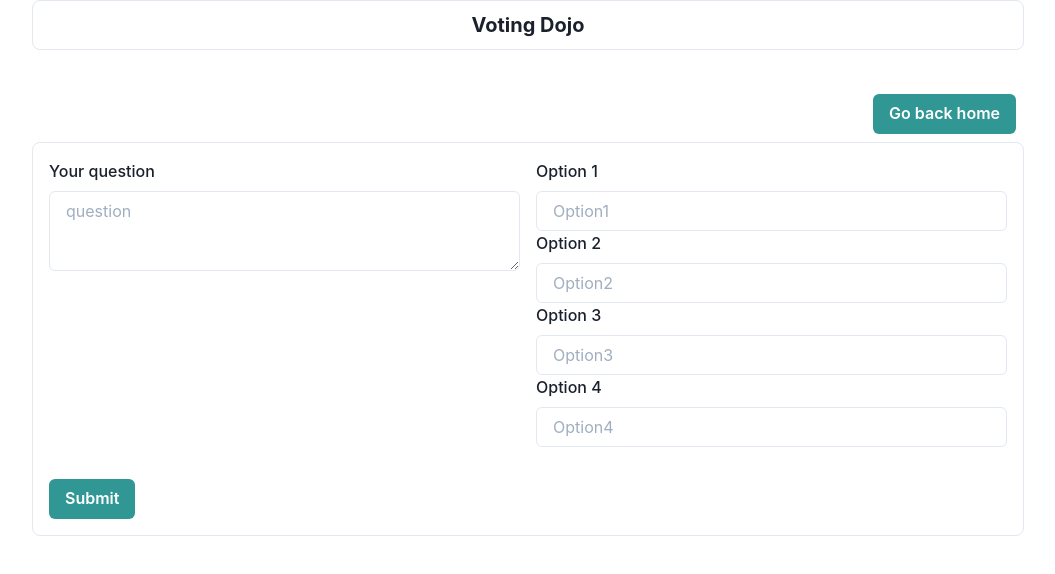
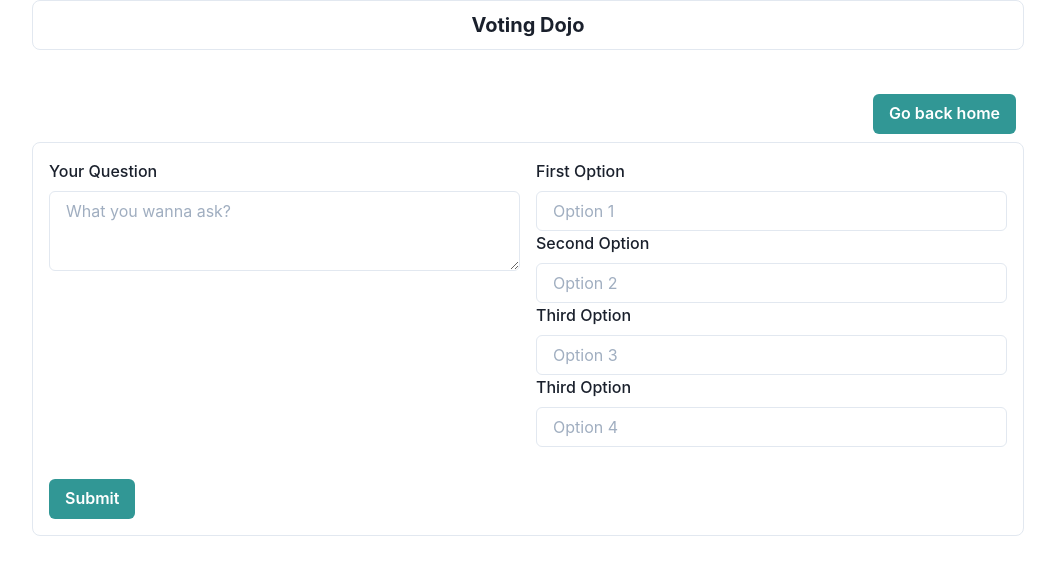
Before and after one commit to robertzibert/coding-dojo-vote, a React (Create React App) app: page /poll/new in a window 1280 px wide. Shown: the top 574 px of the page, without its empty margins (112-1167 px from the left). Built offline with nearby package versions, Linux system fonts and the light colour scheme.

Commit message:
improving form

```diff
--- a/package.json
+++ b/package.json
@@ -21,7 +21,8 @@
     "react-query": "^3.16.0",
     "react-router-dom": "^5.2.0",
     "react-scripts": "^2.1.8",
-    "web-vitals": "^1.1.2"
+    "web-vitals": "^1.1.2",
+    "yup": "^0.32.9"
   },
   "scripts": {
     "start": "react-scripts start",
--- a/src/Pages/CreatePoll.js
+++ b/src/Pages/CreatePoll.js
@@ -1,24 +1,22 @@
 import React from 'react'
-import { Flex, Box, FormControl, FormLabel, FormErrorMessage, Textarea, Input, Button } from '@chakra-ui/react'
-import { Formik, Form, Field } from 'formik'
+import { Flex, Box, Textarea, Button, Input } from '@chakra-ui/react'
+import { useFormik } from 'formik'
+import * as Yup from 'yup'
 
 import Navigation from '../components/Navigation'
+import Field from '../components/Field'
 
 const CreatePoll = () => {
-  return (
-    <div>
-      <Navigation goto="/poll" label="Go back home" />
-      <Flex w="100%">
-        <Box borderWidth="1px" borderRadius="lg" d="flex" alignItems="center" p="2" w="100%">
-          <Formik
-            initialValues={{
-              title: '',
-              firstOption: '',
-              secondOption: '',
-              thirdOption: '',
-              fourthOption: ''
-            }}
-            onSubmit={(values, actions) => {
+  const pollSchema = Yup.object().shape({
+    title: Yup.string().min(10, 'Too Short!').required('Dont forget to fill this field'),
+    firstOption: Yup.string().required('Dont forget to fill this field'),
+    secondOption: Yup.string().required('Dont forget to fill this field')
+  })
+
+  const { handleChange, values, handleSubmit, errors, touched } = useFormik({
+    initialValues: {},
+    validationSchema: pollSchema,
+    onSubmit: (values, actions) => {
       fetch('http://localhost:3000/poll/new', {
         method: 'POST',
         body: JSON.stringify(values),
@@ -26,73 +24,73 @@ const CreatePoll = () => {
       })
       setTimeout(() => {
         alert(JSON.stringify(values, null, 2))
-                actions.setSubmitting(false)
       }, 1000)
-            }}
-          >
-            {(props) => (
-              <Form style={{ width: '100%' }}>
+    }
+  })
+
+  return (
+    <div>
+      <Navigation goto="/poll" label="Go back home" />
+      <Flex w="100%">
+        <Box borderWidth="1px" borderRadius="lg" d="flex" alignItems="center" p="2" w="100%">
+          <form style={{ width: '100%' }} onSubmit={handleSubmit}>
             <Flex w="100%">
               <Box d="flex" justifyContent="center" h="200" w="50%" p="2">
-                    <Field name="title">
-                      {({ field, form }) => (
-                        <FormControl
-                        // isInvalid={form.errors.name && form.touched.name}
-                        >
-                          <FormLabel htmlFor="title">Your question</FormLabel>
-                          <Textarea {...field} id="title" placeholder="question" />
-                          <FormErrorMessage>{form.errors.name}</FormErrorMessage>
-                        </FormControl>
-                      )}
-                    </Field>
+                <Field
+                  field={<Textarea />}
+                  name="title"
+                  label={'Your Question'}
+                  placeholder="What you wanna ask?"
+                  errors={errors}
+                  touched={touched}
+                  onChange={handleChange}
+                />
               </Box>
-                  <Box d="table-column" w="50%" p="2">
-                    <Field name="firstOption">
-                      {({ field, form }) => (
-                        <FormControl isInvalid={form.errors.name && form.touched.name}>
-                          <FormLabel htmlFor="name">Option 1</FormLabel>
-                          <Input {...field} id="firstOption" placeholder="Option1" />
-                          <FormErrorMessage>{form.errors.name}</FormErrorMessage>
-                        </FormControl>
-                      )}
-                    </Field>
-                    <Field name="secondOption">
-                      {({ field, form }) => (
-                        <FormControl isInvalid={form.errors.name && form.touched.name}>
-                          <FormLabel htmlFor="name">Option 2</FormLabel>
-                          <Input {...field} id="secondOption" placeholder="Option2" />
-                          <FormErrorMessage>{form.errors.name}</FormErrorMessage>
-                        </FormControl>
-                      )}
-                    </Field>
-                    <Field name="thirdOption">
-                      {({ field, form }) => (
-                        <FormControl isInvalid={form.errors.name && form.touched.name}>
-                          <FormLabel htmlFor="name">Option 3</FormLabel>
-                          <Input {...field} id="thirdOption" placeholder="Option3" />
-                          <FormErrorMessage>{form.errors.name}</FormErrorMessage>
-                        </FormControl>
-                      )}
-                    </Field>
-                    <Field name="fourthOption">
-                      {({ field, form }) => (
-                        <FormControl isInvalid={form.errors.name && form.touched.name}>
-                          <FormLabel htmlFor="name">Option 4</FormLabel>
-                          <Input {...field} id="fourthOption" placeholder="Option4" />
-                          <FormErrorMessage>{form.errors.name}</FormErrorMessage>
-                        </FormControl>
-                      )}
-                    </Field>
+              <Box d="table-column" justifyContent="center" w="50%" p="2">
+                <Field
+                  field={<Input />}
+                  name="firstOption"
+                  label={'First Option'}
+                  placeholder="Option 1"
+                  errors={errors}
+                  touched={touched}
+                  onChange={handleChange}
+                />
+                <Field
+                  field={<Input />}
+                  name="secondOption"
+                  label={'Second Option'}
+                  placeholder="Option 2"
+                  errors={errors}
+                  touched={touched}
+                  onChange={handleChange}
+                />
+                <Field
+                  field={<Input />}
+                  name="thirdOption"
+                  label={'Third Option'}
+                  placeholder="Option 3"
+                  errors={errors}
+                  touched={touched}
+                  onChange={handleChange}
+                />
+                <Field
+                  field={<Input />}
+                  name="thirdOption"
+                  label={'Third Option'}
+                  placeholder="Option 4"
+                  errors={errors}
+                  touched={touched}
+                  onChange={handleChange}
+                />
               </Box>
             </Flex>
             <Box d="flex" alignItems="center" p="2" w="100%" p="2">
-                  <Button mt={4} colorScheme="teal" isLoading={props.isSubmitting} type="submit">
+              <Button mt={4} colorScheme="teal" type={'submit'} type="submit">
                 Submit
               </Button>
             </Box>
-              </Form>
-            )}
-          </Formik>
+          </form>
         </Box>
       </Flex>
     </div>
--- /dev/null
+++ b/src/components/Field.js
@@ -0,0 +1,15 @@
+import React from 'react'
+import { FormControl, FormLabel, FormErrorMessage } from '@chakra-ui/react'
+
+const Field = ({ field, onChange, value, name, label, placeholder, errors, touched }) => {
+  console.log(errors[name], name)
+  return (
+    <FormControl isInvalid={errors[name]}>
+      <FormLabel htmlFor={name}>{label}</FormLabel>
+      {React.cloneElement(field, { onChange, name, placeholder, value })}
+      {!!errors[name] && <FormErrorMessage>{errors[name]}</FormErrorMessage>}
+    </FormControl>
+  )
+}
+
+export default Field
```
Also changed, not shown: 1 other file (tests, documents, lock files or other folders). Lines whose indentation alone changed are shown as unchanged.
